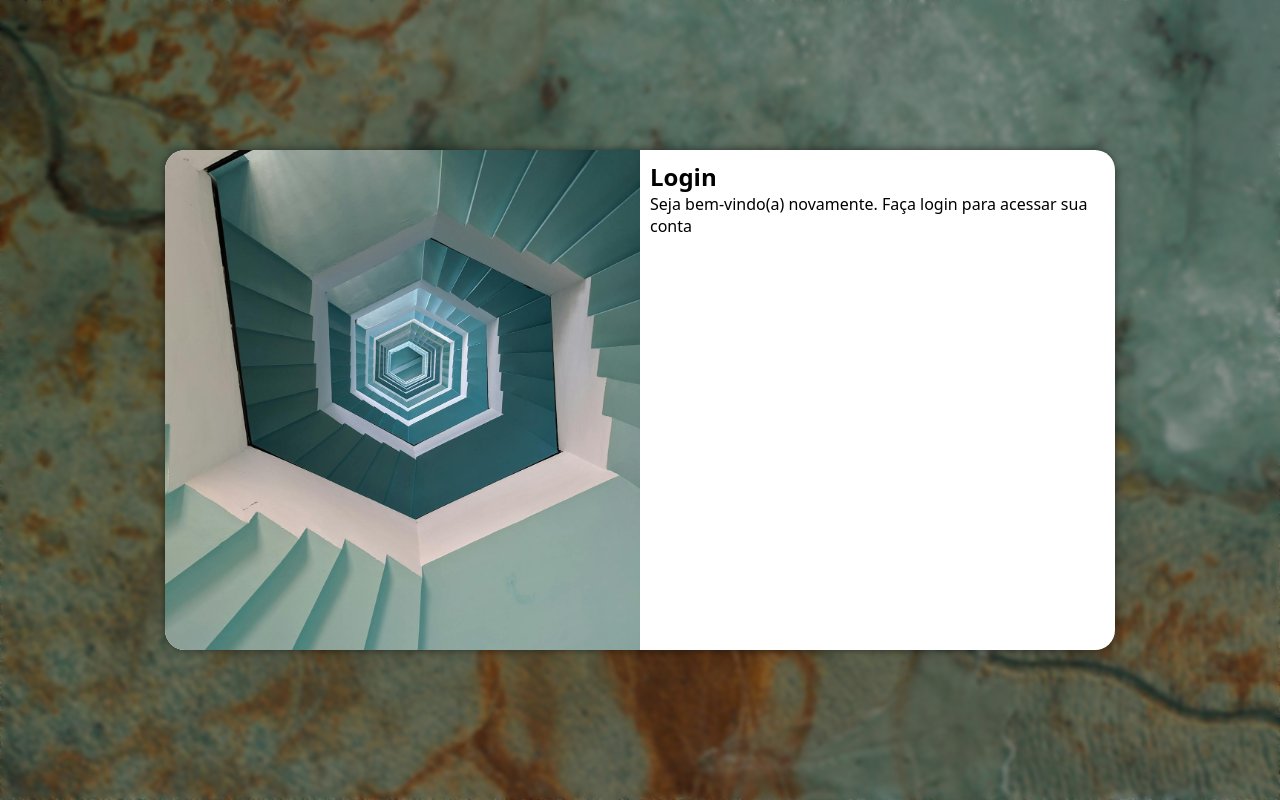
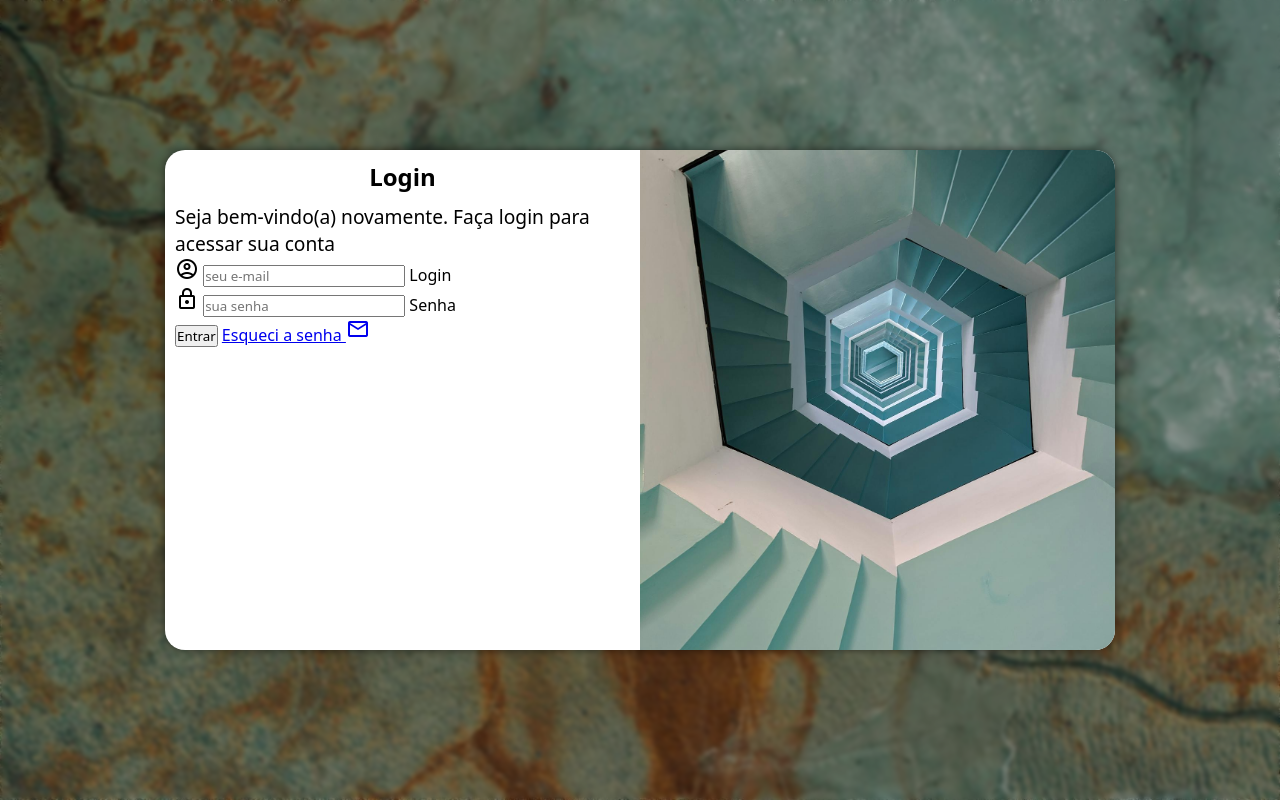
Before and after one commit to freddyaguiar/projeto-login-cursoemvideo, a plain HTML site: page index.html in a window 1280 px wide. Drawn offline with nearby package versions, Linux system fonts and the light colour scheme.

Commit message:
adicionei o formulario do projeto

```diff
--- a/estilos/media-query.css
+++ b/estilos/media-query.css
@@ -13,6 +13,11 @@
         float: right;
         width: 65%;
     }
+    div#formulario > p{
+
+        font-weight: 500;
+    }
+
 }
 
 @media screen and (min-width:992px) {
@@ -20,13 +25,17 @@
         width: 950px;
     }
     section#login > div#imagem{
-        float: left;
+        float: right;
         width: 50%;
         height: 100%;
     }
     section#login > div#formulario{
-        float: right;
+        float:  left;
         width: 50%;
+    }
+    div#formulario > p{
+        font-size: 1.2em;
+        font-weight: 500;
     }
 
 }
--- a/estilos/style.css
+++ b/estilos/style.css
@@ -26,7 +26,7 @@ section#login{
     left: 50%;
     transform: translate(-50%, -50%);
     background-color: rgb(255, 255, 255);
-    width: 250px;
+    width: 252px;
     height: 500px;
     border-radius: 20px;
     overflow: hidden;
@@ -47,3 +47,12 @@ section#login > div#formulario{
     display: block;
     padding: 10px;
 }
+div#formulario > h1{
+    text-align: center;
+    margin-bottom: 10px;
+
+}
+div#formulario > p{
+    font-size: 0.8em;
+    font-weight: 500;
+}
--- a/index.html
+++ b/index.html
@@ -3,6 +3,7 @@
 <head>
     <meta charset="UTF-8">
     <meta name="viewport" content="width=device-width, initial-scale=1.0">
+    <link rel="stylesheet" href="https://fonts.googleapis.com/css2?family=Material+Symbols+Outlined:opsz,wght,FILL,GRAD@20..48,100..700,0..1,-50..200" />
     <link rel="stylesheet" href="estilos/style.css">
     <title>Login</title>
     <link rel="stylesheet" href="estilos/media-query.css">
@@ -16,7 +17,30 @@
             <div id="formulario">
                 <h1>Login</h1>
                 <p>Seja bem-vindo(a) novamente. Faça login para acessar sua conta</p>
-                <form action="login.php" method="post">
+                <form action="login.php" method="post" autocomplete="on">
+                    <div class="campo">
+
+                        <span class="material-symbols-outlined">
+                            account_circle
+                            </span>
+                        <input type="email" name="login" id="ilogin" placeholder="seu e-mail" required autocomplete="email" maxlength="30">
+                        <label for="ilogin">Login</label>
+
+                    </div>
+
+                    <div class="campo">
+                        <span class="material-symbols-outlined">
+                            lock
+                            </span>
+                        <input type="password" name="senha" id="isenha" placeholder="sua senha" required autocomplete="current-password" minlength="8" maxlength="25">
+                        <label for="isenha">Senha</label>
+
+                    </div>
+
+                    <input type="submit" value="Entrar">
+                    <a href="esqueci.html">
+                    <span>Esqueci a senha <i class="material-symbols-outlined">mail</i>
+                    </span>
 
 
                 </form>
```
